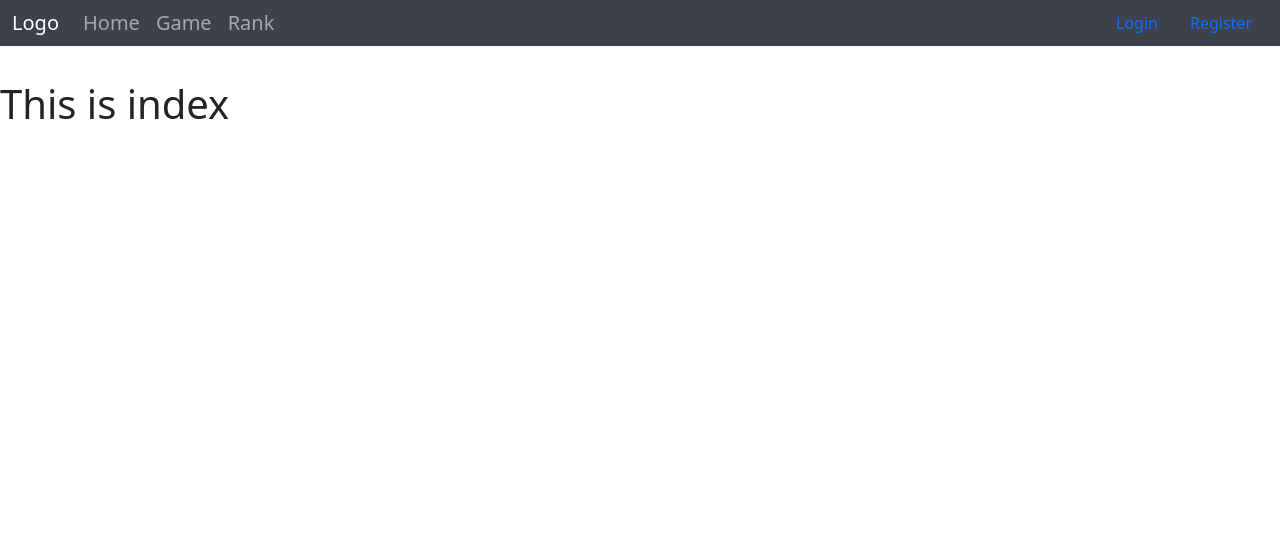
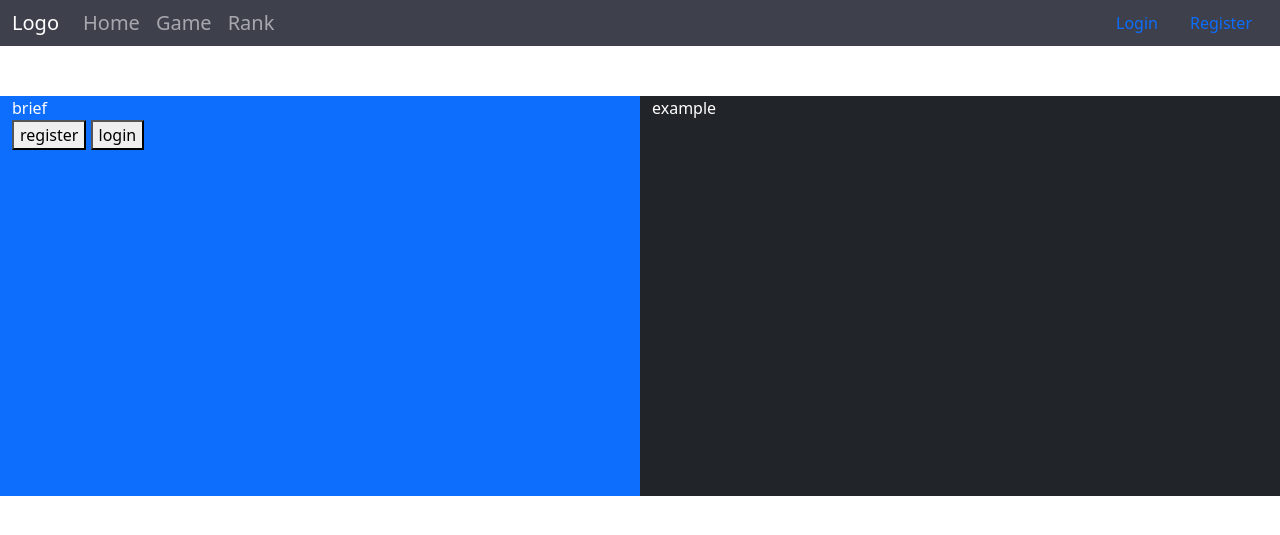
Before and after one commit to Yinozzz/Suduko-game-web-app, a Flask app: page / in a window 1280 px wide. Shown: the top 535 px of the page. Run offline with Flask 2, Linux system fonts and the light colour scheme; some libraries are stand-ins or nearby versions.

Commit message:
change index.html, and improve login and register views

```diff
--- a/app/routes.py
+++ b/app/routes.py
@@ -20,13 +20,18 @@ def register():
         form = RegisterForm(request.form)
         username = form.username.data
         password = form.password.data
-        if form.validate() and User.query.filter(User.username == username).first() is None:
-            new_user = User(username=username,password=password)
-            db.session.add(new_user)
-            db.session.commit()
-            return "successful"
+        if form.validate():
+            if User.query.filter(User.username == username).first() is None:
+                new_user = User(username=username,password=password)
+                db.session.add(new_user)
+                db.session.commit()
+                return redirect(url_for('login'))
+            else:
+                flash(" The user name already exists. ")
+                return redirect(url_for('register'))
         else:
-            return "fail"
+            flash(" Incorrect user name or password format. ")
+            return redirect(url_for('register'))
 
 
 @app.route('/login',methods=['GET', 'POST'])
@@ -51,6 +56,12 @@ def login():
         else:
             flash('not empty.')
             return redirect(url_for('login'))
+
+
+@app.route('/logout', methods=['GET', 'POST'])
+def logout():
+    session.clear()
+    return redirect(url_for('login'))
 
 
 @app.route('/game', methods=['GET', 'POST'])
--- a/app/static/css/game.css
+++ b/app/static/css/game.css
@@ -1,5 +1,5 @@
 body {
-    background:url(../bg.jpg) no-repeat;
+    background:url(../bg.png) no-repeat;
     margin: 0px;
     background-size: 100% 100%;
     background-attachment: fixed;
--- a/app/static/css/login.css
+++ b/app/static/css/login.css
@@ -1,5 +1,5 @@
 body {
-background:url(../bg.jpg) no-repeat;
+background:url(../bg.png) no-repeat;
 margin: 0px;
 background-size: 100% 100%;
 background-attachment: fixed;
--- a/app/templates/base.html
+++ b/app/templates/base.html
@@ -37,7 +37,7 @@
                 <div class="d-flex">
                     {% if user %}
                         <a class="nav-link" href="">{{ user.username }}</a>
-                        <a class="nav-link" href="">logout</a>
+                        <a class="nav-link" href="{{ url_for('logout') }}">logout</a>
                     {% else %}
                         <a class="nav-link" href="{{ url_for('login') }}">Login</a>
                         <a class="nav-link" href="{{ url_for('register') }}">Register</a>
--- a/app/templates/index.html
+++ b/app/templates/index.html
@@ -1,5 +1,16 @@
 {% extends "base.html" %}
 
 {% block content %}
-<h1>This is index</h1>
+<div class="container-fluid mt-3">
+    <div class="row" style="height:400px">
+        <div class="col-sm-6 col-12 bg-primary text-white">
+            brief
+            <div>
+                <button>register</button>
+                <button>login</button>
+            </div>
+        </div>
+        <div class="col-sm-6 bg-dark text-white">example</div>
+    </div>
+</div>
 {% endblock %}
--- a/app/templates/login.html
+++ b/app/templates/login.html
@@ -20,6 +20,11 @@
 							<input id="password-field" name="password" type="password" class="form-control" placeholder="Password" required>
 							<span toggle="#password-field" class="fa fa-fw fa-eye field-icon toggle-password"></span>
 							</div>
+							{% for message in get_flashed_messages() %}
+							<div class="form-group">
+								<div class="text-danger">{{ message }}</div>
+							</div>
+							{% endfor %}
 							<div class="form-group">
 								<button type="submit" class="form-control btn btn-primary submit px-3">Sign In</button>
 							</div>
--- a/app/templates/register.html
+++ b/app/templates/register.html
@@ -29,6 +29,11 @@
 	              <input id="password-field" name="password" type="password" class="form-control" placeholder="Password" required>
 	              <span toggle="#password-field" class="fa fa-fw fa-eye field-icon toggle-password"></span>
 	            </div>
+					{% for message in get_flashed_messages() %}
+					<div class="form-group">
+						<div class="text-danger">{{ message }}</div>
+					</div>
+					{% endfor %}
 	            <div class="form-group">
 	            	<button type="submit" class="form-control btn btn-primary submit px-3">Sign Up</button>
 	            </div>
```
Also changed, not shown: app/static/bg.jpg (deleted).
